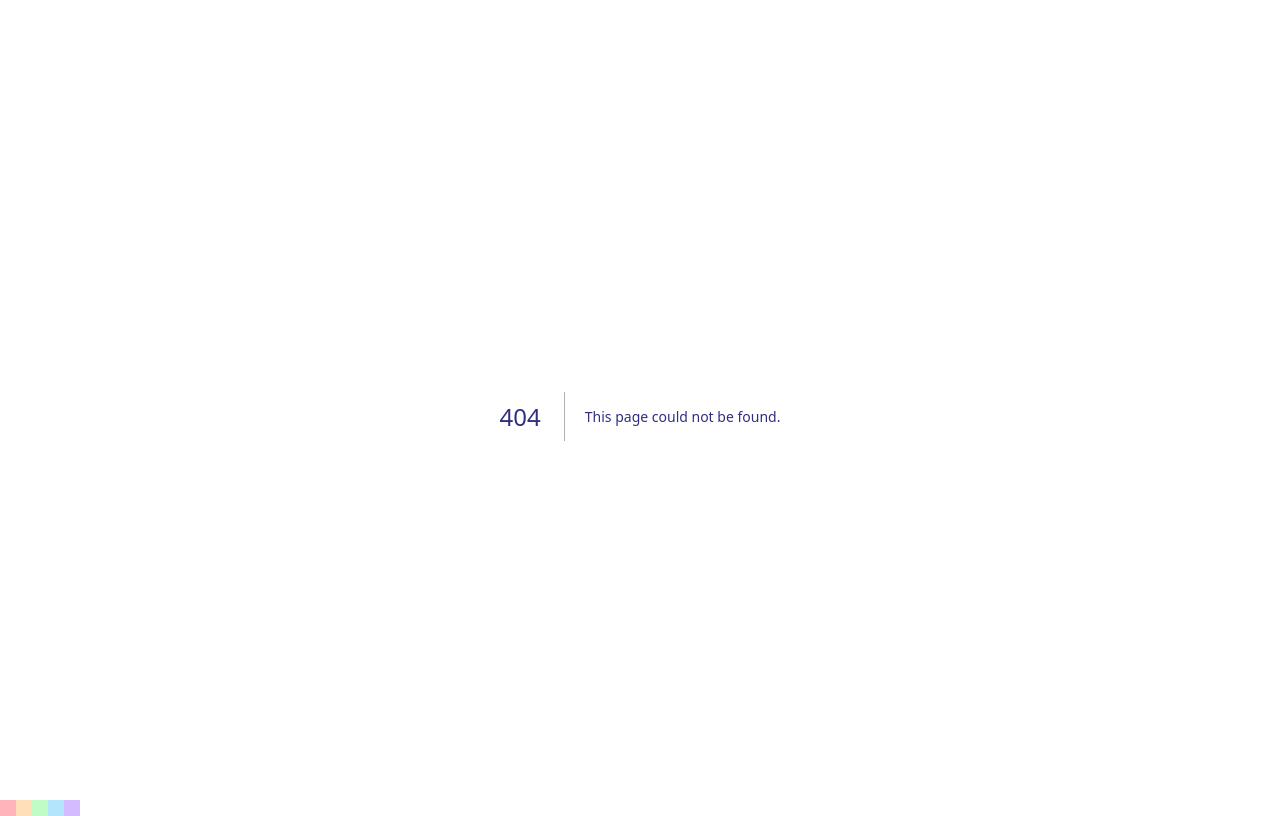
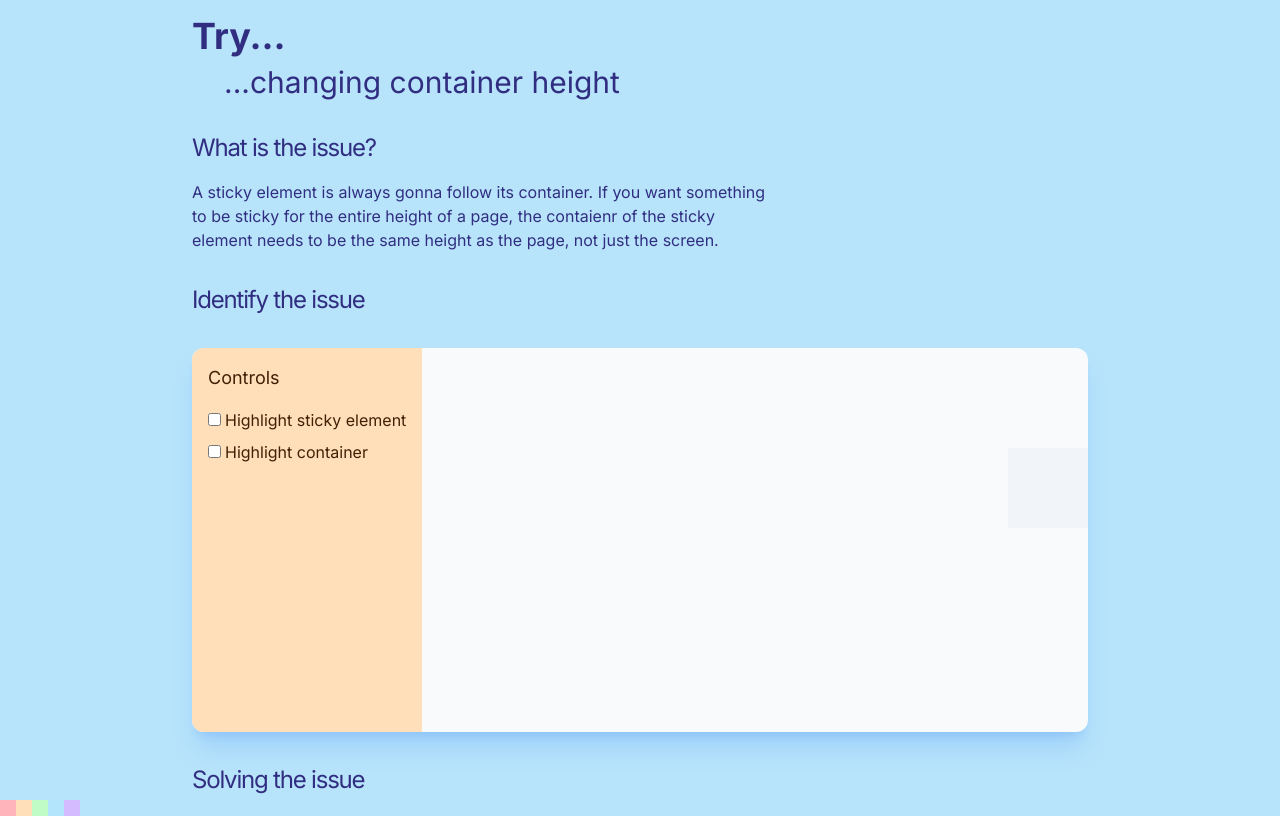
Before and after one commit to petter/sticky.wtf, a Next.js app: page /try/changing-container-height in a window 1280 px wide. Before the commit this address had no page. Built offline with nearby package versions, Linux system fonts and the light colour scheme.

Commit message:
start working on a checklist like page of sticky issues fixes

```diff
--- /dev/null
+++ b/src/app/try/changing-container-height/issue.tsx
@@ -0,0 +1,29 @@
+"use client";
+import { motion } from "framer-motion";
+
+export function ContainerHeightIssue() {
+  return (
+    <div className="w-full h-96 flex justify-between shadow-xl shadow-blue-500/20 border-slate-200 bg-slate-50 rounded-xl overflow-hidden">
+      <div className="flex flex-col gap-4 bg-[#ffdfba] text-yellow-950 p-4">
+        <h3 className="text-lg">Controls</h3>
+        <div className="flex flex-col gap-2">
+          <label>
+            <input type="checkbox" className="mr-1" />
+            Highlight sticky element
+          </label>
+          <label>
+            <input type="checkbox" className="mr-1" />
+            Highlight container
+          </label>
+        </div>
+      </div>
+
+      <div>
+        <motion.div
+          animate={{ y: 100 }}
+          className="bg-slate-100 pt-20 w-20"
+        ></motion.div>
+      </div>
+    </div>
+  );
+}
--- /dev/null
+++ b/src/app/try/changing-container-height/page.tsx
@@ -0,0 +1,33 @@
+import { ContainerHeightIssue } from "./issue";
+
+export default function FixPage() {
+  return (
+    <div className="flex flex-col gap-8 max-w-4xl w-full">
+      <div className="grid gap-2">
+        <h1 className="text-4xl font-bold">Try...</h1>
+        <h2 className="text-3xl pl-8">...changing container height</h2>
+      </div>
+
+      <div className="flex flex-col gap-4">
+        <h3 className="text-2xl tracking-tighter">What is the issue?</h3>
+        <p className="text-balance max-w-xl">
+          A sticky element is always gonna follow its container. If you want
+          something to be sticky for the entire height of a page, the contaienr
+          of the sticky element needs to be the same height as the page, not
+          just the screen.
+        </p>
+      </div>
+
+      <div className="flex flex-col gap-4">
+        <h3 className="text-2xl tracking-tighter">Identify the issue</h3>
+        <p className="text-balance max-w-xl"></p>
+        <ContainerHeightIssue />
+      </div>
+
+      <div className="flex flex-col gap-4">
+        <h3 className="text-2xl tracking-tighter">Solving the issue</h3>
+        <p className="text-balance max-w-xl"></p>
+      </div>
+    </div>
+  );
+}
```
